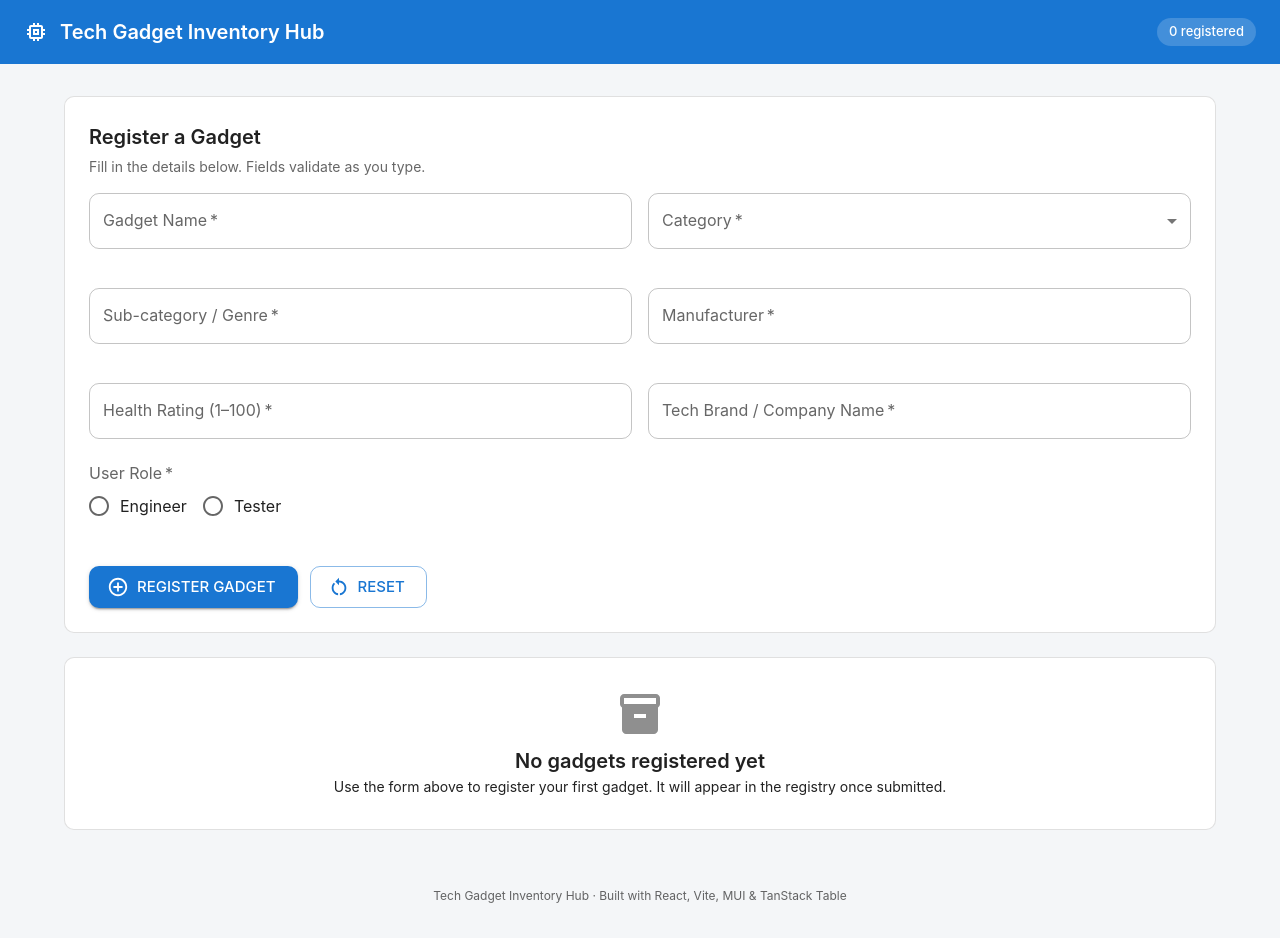
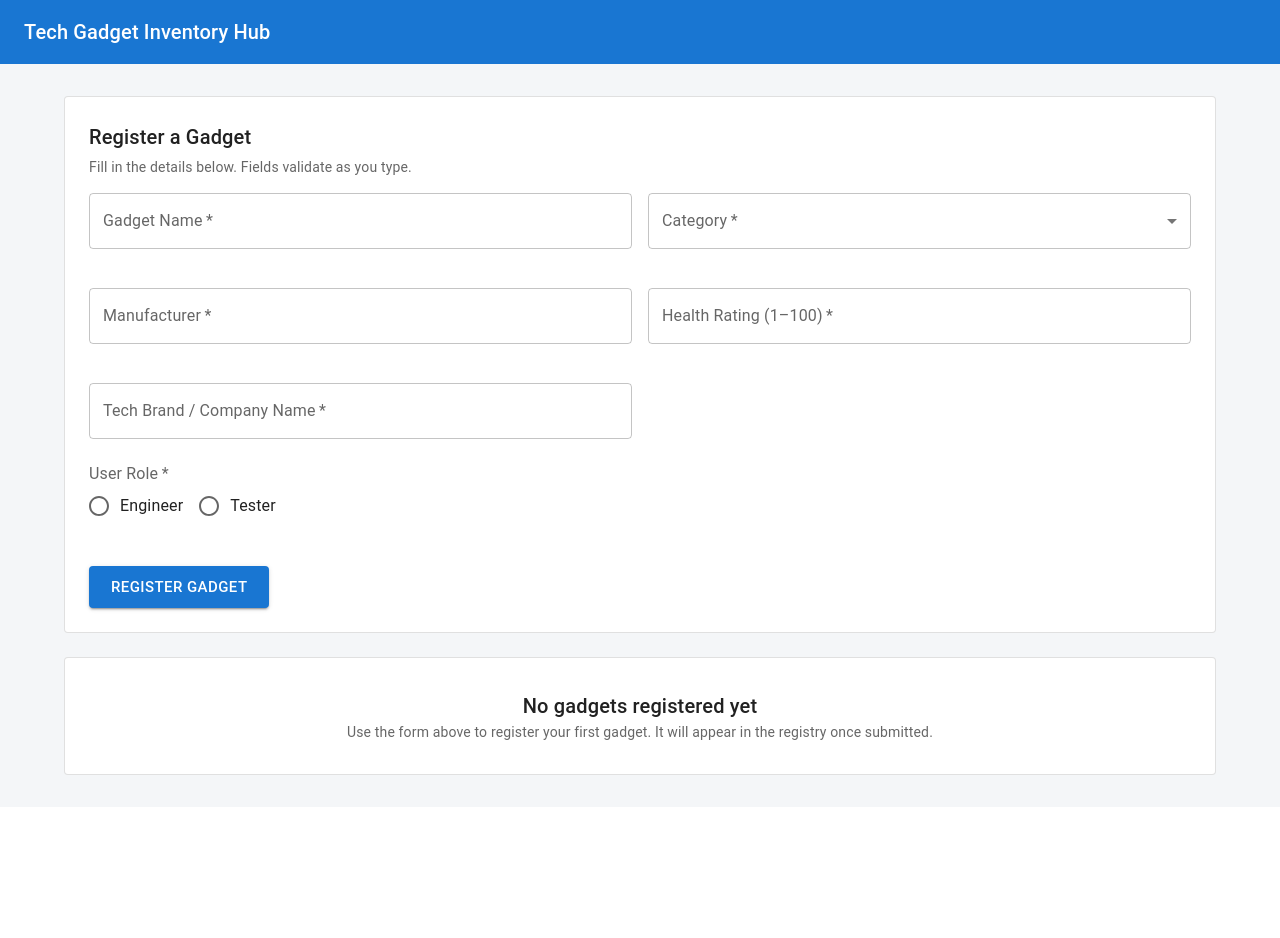
Before and after one commit to acpilla/tech-gadget-inventory-hub, a React (Vite) app: page / in a window 1280 px wide. After the commit the page ends 807 px from the top, so only its background shows below. Built offline with nearby package versions, Linux system fonts and the light colour scheme.

Commit message:
polished

```diff
--- a/package.json
+++ b/package.json
@@ -12,7 +12,6 @@
   "dependencies": {
     "@emotion/react": "^11.13.3",
     "@emotion/styled": "^11.13.0",
-    "@mui/icons-material": "^6.1.6",
     "@mui/material": "^6.1.6",
     "@tanstack/react-table": "^8.20.5",
     "react": "^18.3.1",
--- a/src/App.jsx
+++ b/src/App.jsx
@@ -1,29 +1,15 @@
 import { useEffect, useMemo, useState } from 'react'
-import {
-  Alert,
-  AppBar,
-  Container,
-  Paper,
-  Snackbar,
-  Toolbar,
-  Typography,
-} from '@mui/material'
-import MemoryIcon from '@mui/icons-material/Memory'
-import Inventory2Icon from '@mui/icons-material/Inventory2'
+import { AppBar, Container, Paper, Toolbar, Typography } from '@mui/material'
 import GadgetForm from './components/GadgetForm.jsx'
 import GadgetTable, { PAGE_SIZE } from './components/GadgetTable.jsx'
 import GadgetProfile from './components/GadgetProfile.jsx'
 import FilterControls from './components/FilterControls.jsx'
-import { USER_ROLES } from './constants.js'
 import styles from './App.module.css'
 
 /**
  * Tech Gadget Inventory Hub — application root.
  *
- * Styling approach:
- *  - MUI components provide the UI widgets + accessibility.
- *  - MUI ThemeProvider (theme.js) sets the global brand palette/typography.
- *  - CSS Modules (App.module.css) own layout, spacing, and custom visuals.
+ * Styling: MUI components + CSS Modules for scoped layout.
  *
  * Shared application state (local React state):
  *  - gadgets:          the registry of submitted gadget records
@@ -31,7 +17,6 @@ import styles from './App.module.css'
  *  - activeGadget:     the resolved active gadget (synced from selection)
  *  - roleFilter:       All / Engineer / Tester filter for the table
  *  - pagination:       controlled TanStack pagination (5 rows per page)
- *  - snackbar:         success feedback after a registration
  */
 function App() {
   const [gadgets, setGadgets] = useState([])
@@ -42,7 +27,6 @@ function App() {
     pageIndex: 0,
     pageSize: PAGE_SIZE,
   })
-  const [snackbar, setSnackbar] = useState({ open: false, message: '' })
 
   /**
    * Selection synchronization (the required useEffect).
@@ -58,15 +42,6 @@ function App() {
     setActiveGadget(match)
   }, [selectedGadgetId, gadgets])
 
-  // Role counts drive the filter labels (All (6), Engineer (3), Tester (3)).
-  const counts = useMemo(() => {
-    const base = { All: gadgets.length }
-    USER_ROLES.forEach((role) => {
-      base[role] = gadgets.filter((g) => g.userRole === role).length
-    })
-    return base
-  }, [gadgets])
-
   // The rows shown in the table after applying the role filter.
   const filteredGadgets = useMemo(() => {
     if (roleFilter === 'All') return gadgets
@@ -74,15 +49,11 @@ function App() {
   }, [gadgets, roleFilter])
 
   const handleAddGadget = (record) => {
+    // Newest first so a freshly registered gadget is immediately visible.
     setGadgets((prev) => [record, ...prev])
-    setSelectedGadgetId(record.id)
-    // A new gadget always belongs to "All"; reset filter + page so it's visible.
+    // Show the new gadget: reset filter + jump to the first page.
     setRoleFilter('All')
     setPagination((prev) => ({ ...prev, pageIndex: 0 }))
-    setSnackbar({
-      open: true,
-      message: `"${record.name}" registered successfully.`,
-    })
   }
 
   const handleSelectGadget = (id) => setSelectedGadgetId(id)
@@ -93,22 +64,15 @@ function App() {
     setPagination((prev) => ({ ...prev, pageIndex: 0 }))
   }
 
-  const handleCloseSnackbar = (_event, reason) => {
-    if (reason === 'clickaway') return
-    setSnackbar((prev) => ({ ...prev, open: false }))
-  }
-
   const hasGadgets = gadgets.length > 0
 
   return (
     <div className={styles.page}>
       <AppBar position="static" elevation={0}>
         <Toolbar>
-          <MemoryIcon className={styles.brandIcon} />
-          <Typography variant="h6" component="h1" className={styles.brandTitle}>
+          <Typography variant="h6" component="h1">
             Tech Gadget Inventory Hub
           </Typography>
-          <span className={styles.headerBadge}>{gadgets.length} registered</span>
         </Toolbar>
       </AppBar>
 
@@ -119,24 +83,17 @@ function App() {
           {/* Dynamic conditional rendering: empty state vs. registry + profile */}
           {!hasGadgets ? (
             <Paper variant="outlined" className={styles.emptyState}>
-              <span className={styles.emptyIcon}>
-                <Inventory2Icon fontSize="inherit" />
-              </span>
               <Typography variant="h6" component="h2" className={styles.emptyTitle}>
                 No gadgets registered yet
               </Typography>
-              <Typography variant="body2">
+              <Typography variant="body2" color="text.secondary">
                 Use the form above to register your first gadget. It will appear
                 in the registry once submitted.
               </Typography>
             </Paper>
           ) : (
             <>
-              <FilterControls
-                value={roleFilter}
-                onChange={handleFilterChange}
-                counts={counts}
-              />
+              <FilterControls value={roleFilter} onChange={handleFilterChange} />
               <GadgetTable
                 gadgets={filteredGadgets}
                 selectedGadgetId={selectedGadgetId}
@@ -150,29 +107,6 @@ function App() {
           )}
         </div>
       </Container>
-
-      <footer className={styles.footer}>
-        <Typography variant="caption" color="text.secondary">
-          Tech Gadget Inventory Hub · Built with React, Vite, MUI &amp; TanStack
-          Table
-        </Typography>
-      </footer>
-
-      <Snackbar
-        open={snackbar.open}
-        autoHideDuration={3000}
-        onClose={handleCloseSnackbar}
-        anchorOrigin={{ vertical: 'bottom', horizontal: 'center' }}
-      >
-        <Alert
-          onClose={handleCloseSnackbar}
-          severity="success"
-          variant="filled"
-          className={styles.alert}
-        >
-          {snackbar.message}
-        </Alert>
-      </Snackbar>
     </div>
   )
 }
--- a/src/App.module.css
+++ b/src/App.module.css
@@ -3,25 +3,6 @@
 .page {
   min-height: 100vh;
   background-color: #f4f6f8;
-}
-
-.brandIcon {
-  margin-right: 12px;
-}
-
-.brandTitle {
-  flex-grow: 1;
-}
-
-/* Translucent count badge sitting on the colored AppBar. */
-.headerBadge {
-  padding: 4px 12px;
-  border-radius: 999px;
-  background-color: rgba(255, 255, 255, 0.18);
-  color: #fff;
-  font-size: 0.8125rem;
-  font-weight: 500;
-  white-space: nowrap;
 }
 
 .container {
@@ -42,22 +23,6 @@
   color: rgba(0, 0, 0, 0.6);
 }
 
-/* Sized via font-size; the icon uses fontSize="inherit". */
-.emptyIcon {
-  font-size: 48px;
-  line-height: 1;
-  opacity: 0.5;
+.emptyTitle {
+  margin-top: 4px;
 }
-
-.emptyTitle {
-  margin-top: 8px;
-}
-
-.alert {
-  width: 100%;
-}
-
-.footer {
-  text-align: center;
-  padding: 20px 16px 32px;
-}
--- a/src/components/FilterControls.jsx
+++ b/src/components/FilterControls.jsx
@@ -14,7 +14,7 @@ import styles from './FilterControls.module.css'
  * one option is always active; clicking the active one is ignored so the filter
  * can never end up in an empty state.
  */
-function FilterControls({ value, onChange, counts }) {
+function FilterControls({ value, onChange }) {
   const handleChange = (_event, next) => {
     // ToggleButtonGroup emits null when the active button is clicked again.
     if (next !== null) onChange(next)
@@ -33,10 +33,10 @@ function FilterControls({ value, onChange, counts }) {
         color="primary"
         aria-label="filter gadgets by user role"
       >
-        <ToggleButton value="All">All ({counts.All})</ToggleButton>
+        <ToggleButton value="All">All</ToggleButton>
         {USER_ROLES.map((role) => (
           <ToggleButton key={role} value={role}>
-            {role} ({counts[role]})
+            {role}
           </ToggleButton>
         ))}
       </ToggleButtonGroup>
--- a/src/components/GadgetForm.jsx
+++ b/src/components/GadgetForm.jsx
@@ -14,14 +14,12 @@ import {
   TextField,
   Typography,
 } from '@mui/material'
-import AddCircleOutlineIcon from '@mui/icons-material/AddCircleOutline'
-import RestartAltIcon from '@mui/icons-material/RestartAlt'
 import { CATEGORIES, EMPTY_FORM, USER_ROLES } from '../constants.js'
 import { validateField, validateForm } from '../validation.js'
 import styles from './GadgetForm.module.css'
 
 /**
- * GadgetForm — polished MUI registration form with real-time inline validation.
+ * GadgetForm — MUI registration form with real-time inline validation.
  *
  * State (useState):
  *  - values:  current field values
@@ -52,7 +50,7 @@ function GadgetForm({ onAddGadget }) {
     setErrors((prev) => ({ ...prev, [field]: validateField(field, values[field]) }))
   }
 
-  const handleReset = () => {
+  const resetForm = () => {
     setValues(EMPTY_FORM)
     setErrors({})
     setTouched({})
@@ -79,7 +77,6 @@ function GadgetForm({ onAddGadget }) {
           : `gadget-${Date.now()}-${Math.random().toString(16).slice(2)}`,
       name: values.name.trim(),
       category: values.category,
-      subCategory: values.subCategory.trim(),
       manufacturer: values.manufacturer.trim(),
       healthRating: Number(values.healthRating),
       techBrand: values.techBrand.trim(),
@@ -87,7 +84,7 @@ function GadgetForm({ onAddGadget }) {
     }
 
     onAddGadget(record)
-    handleReset()
+    resetForm()
   }
 
   return (
@@ -141,18 +138,6 @@ function GadgetForm({ onAddGadget }) {
             {showError('category') ? errors.category : ' '}
           </FormHelperText>
         </FormControl>
-
-        {/* Sub-category / Genre */}
-        <TextField
-          label="Sub-category / Genre"
-          required
-          fullWidth
-          value={values.subCategory}
-          onChange={handleChange('subCategory')}
-          onBlur={handleBlur('subCategory')}
-          error={showError('subCategory')}
-          helperText={showError('subCategory') ? errors.subCategory : ' '}
-        />
 
         {/* Manufacturer */}
         <TextField
@@ -223,22 +208,8 @@ function GadgetForm({ onAddGadget }) {
       </FormControl>
 
       <div className={styles.actions}>
-        <Button
-          type="submit"
-          variant="contained"
-          size="large"
-          startIcon={<AddCircleOutlineIcon />}
-        >
+        <Button type="submit" variant="contained" size="large">
           Register Gadget
-        </Button>
-        <Button
-          type="button"
-          variant="outlined"
-          size="large"
-          startIcon={<RestartAltIcon />}
-          onClick={handleReset}
-        >
-          Reset
         </Button>
       </div>
     </Paper>
--- a/src/components/GadgetProfile.jsx
+++ b/src/components/GadgetProfile.jsx
@@ -1,20 +1,13 @@
-import { Chip, Divider, LinearProgress, Paper, Typography } from '@mui/material'
+import { Chip, Divider, Paper, Typography } from '@mui/material'
 import styles from './GadgetProfile.module.css'
-
-// Map a health rating (1–100) to a MUI status color.
-function healthColor(rating) {
-  if (rating >= 80) return 'success'
-  if (rating >= 50) return 'warning'
-  return 'error'
-}
 
 /**
  * GadgetProfile — the "active gadget" detail card.
  *
  * Receives the resolved active gadget (synchronized from the table selection
  * via a useEffect in App). Shows every field, with the User Role rendered as a
- * clear MUI Chip/Badge and the Health Rating as a color-coded progress bar.
- * Falls back to a guidance message when nothing is selected.
+ * clear MUI Chip/Badge. Falls back to a guidance message when nothing is
+ * selected.
  */
 function GadgetProfile({ gadget }) {
   if (!gadget) {
@@ -27,10 +20,10 @@ function GadgetProfile({ gadget }) {
     )
   }
 
-  const textFields = [
+  const fields = [
     ['Category', gadget.category],
-    ['Sub-category', gadget.subCategory],
     ['Manufacturer', gadget.manufacturer],
+    ['Health Rating', `${gadget.healthRating} / 100`],
     ['Tech Brand / Company', gadget.techBrand],
   ]
 
@@ -54,26 +47,12 @@ function GadgetProfile({ gadget }) {
       <Divider className={styles.divider} />
 
       <dl className={styles.fields}>
-        {textFields.map(([label, value]) => (
+        {fields.map(([label, value]) => (
           <div key={label} className={styles.field}>
             <dt className={styles.fieldLabel}>{label}</dt>
             <dd className={styles.fieldValue}>{value}</dd>
           </div>
         ))}
-
-        {/* Health rating with a color-coded bar. */}
-        <div className={styles.field}>
-          <dt className={styles.fieldLabel}>Health Rating</dt>
-          <dd className={styles.fieldValue}>
-            {gadget.healthRating} / 100
-            <LinearProgress
-              variant="determinate"
-              value={gadget.healthRating}
-              color={healthColor(gadget.healthRating)}
-              className={styles.healthBar}
-            />
-          </dd>
-        </div>
       </dl>
     </Paper>
   )
--- a/src/components/GadgetProfile.module.css
+++ b/src/components/GadgetProfile.module.css
@@ -49,12 +49,6 @@
   color: rgba(0, 0, 0, 0.87);
 }
 
-.healthBar {
-  margin-top: 6px;
-  height: 8px;
-  border-radius: 4px;
-}
-
 /* Empty state when no gadget is selected. */
 .emptyProfile {
   padding: 28px;
--- a/src/components/GadgetTable.jsx
+++ b/src/components/GadgetTable.jsx
@@ -17,8 +17,6 @@ import {
   TableRow,
   Typography,
 } from '@mui/material'
-import NavigateBeforeIcon from '@mui/icons-material/NavigateBefore'
-import NavigateNextIcon from '@mui/icons-material/NavigateNext'
 import styles from './GadgetTable.module.css'
 
 const PAGE_SIZE = 5
@@ -46,7 +44,6 @@ function GadgetTable({
     () => [
       { accessorKey: 'name', header: 'Gadget Name' },
       { accessorKey: 'category', header: 'Category' },
-      { accessorKey: 'subCategory', header: 'Sub-category' },
       { accessorKey: 'manufacturer', header: 'Manufacturer' },
       { accessorKey: 'healthRating', header: 'Health' },
       { accessorKey: 'techBrand', header: 'Tech Brand' },
@@ -131,15 +128,6 @@ function GadgetTable({
                   hover
                   selected={isSelected}
                   onClick={() => onSelectGadget(row.original.id)}
-                  onKeyDown={(event) => {
-                    // Keyboard accessibility: Enter / Space selects the row.
-                    if (event.key === 'Enter' || event.key === ' ') {
-                      event.preventDefault()
-                      onSelectGadget(row.original.id)
-                    }
-                  }}
-                  tabIndex={0}
-                  aria-selected={isSelected}
                   className={styles.bodyRow}
                 >
                   {row.getVisibleCells().map((cell) => (
@@ -161,7 +149,6 @@ function GadgetTable({
         <Button
           variant="outlined"
           size="small"
-          startIcon={<NavigateBeforeIcon />}
           onClick={() => table.previousPage()}
           disabled={!table.getCanPreviousPage()}
         >
@@ -173,7 +160,6 @@ function GadgetTable({
         <Button
           variant="outlined"
           size="small"
-          endIcon={<NavigateNextIcon />}
           onClick={() => table.nextPage()}
           disabled={!table.getCanNextPage()}
         >
--- a/src/constants.js
+++ b/src/constants.js
@@ -9,7 +9,6 @@ export const USER_ROLES = ['Engineer', 'Tester']
 export const EMPTY_FORM = {
   name: '',
   category: '',
-  subCategory: '',
   manufacturer: '',
   healthRating: '',
   techBrand: '',
--- a/src/theme.js
+++ b/src/theme.js
@@ -1,27 +1,6 @@
 import { createTheme } from '@mui/material/styles'
 
-// Central MUI theme for the Tech Gadget Inventory Hub.
-// Keeping it in one place makes the visual language consistent across components.
-const theme = createTheme({
-  palette: {
-    mode: 'light',
-    primary: { main: '#1976d2' },
-    secondary: { main: '#7b1fa2' },
-    success: { main: '#2e7d32' },
-    background: { default: '#f4f6f8' },
-  },
-  shape: { borderRadius: 10 },
-  typography: {
-    fontFamily: [
-      'Inter',
-      'Roboto',
-      '"Segoe UI"',
-      'Arial',
-      'sans-serif',
-    ].join(','),
-    h4: { fontWeight: 700 },
-    h6: { fontWeight: 600 },
-  },
-})
+// Default MUI theme. Kept in one place and provided via ThemeProvider in main.jsx.
+const theme = createTheme()
 
 export default theme
--- a/src/validation.js
+++ b/src/validation.js
@@ -16,10 +16,6 @@ export function validateField(field, value) {
     case 'category':
       if (!v) return 'Category is required.'
       if (!CATEGORIES.includes(v)) return 'Please select a valid category.'
-      return ''
-
-    case 'subCategory':
-      if (!v) return 'Sub-category / genre is required.'
       return ''
 
     case 'manufacturer':
```
Also changed, not shown: 2 other files (tests, documents, lock files or other folders).
